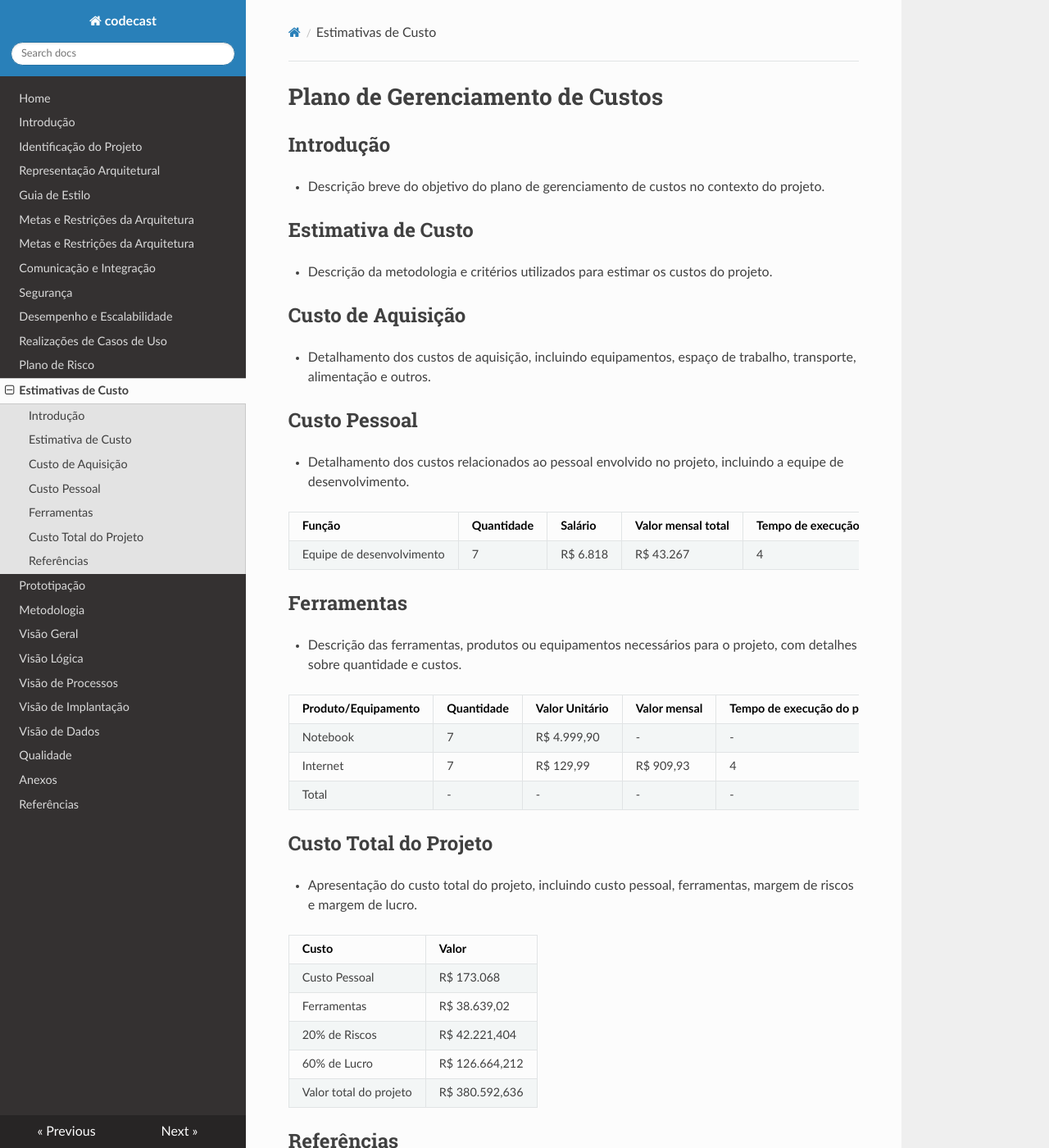
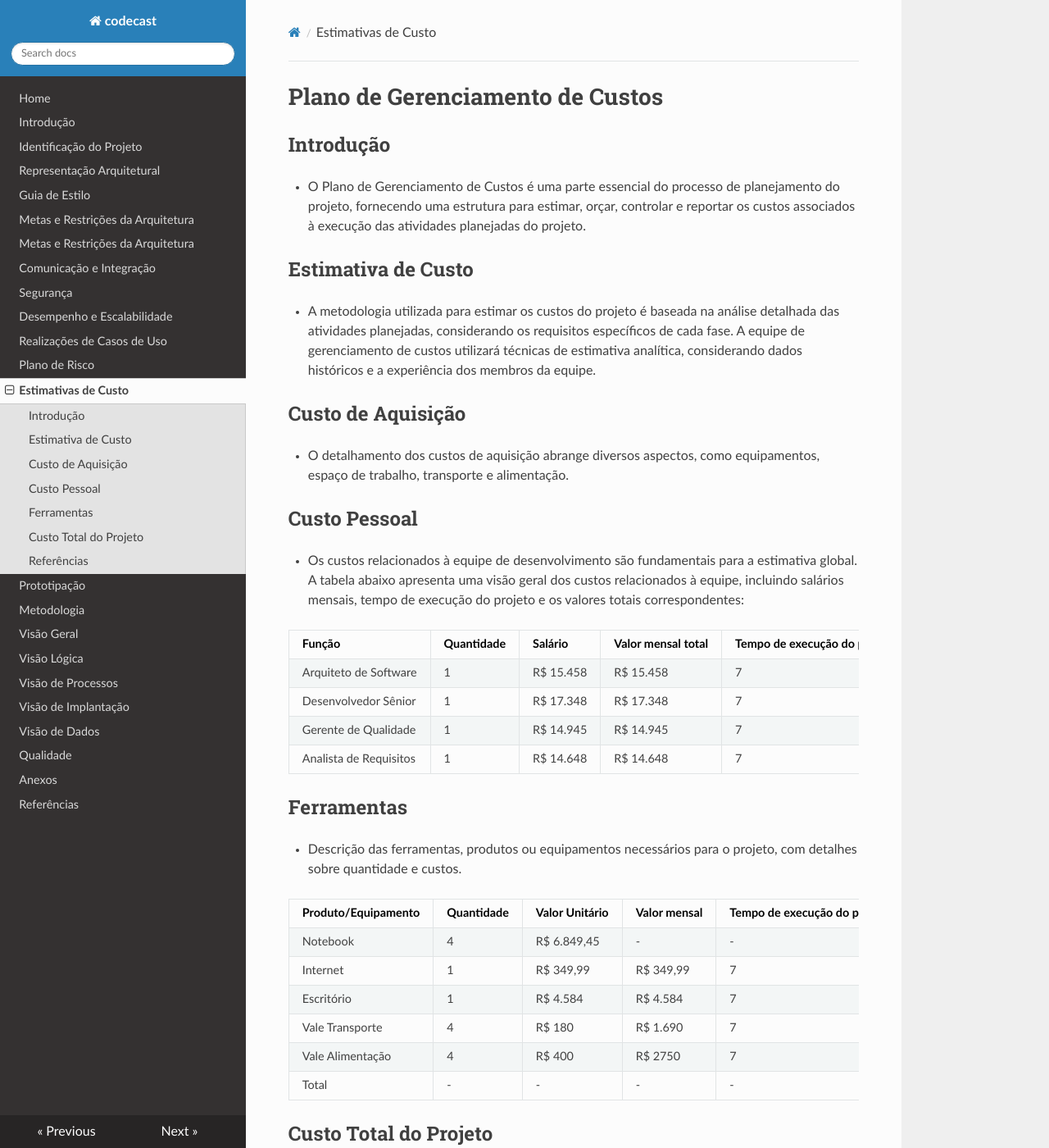
Before and after one commit to Vitor-Silva27/codecast, an MkDocs documentation site: the page built from docs/custo.md, in a window 1280 px wide and 1400 px high. Shown: the whole window at 82% size. Built offline with MkDocs 1.6.1, drawn with Linux system fonts in a browser that asks for light colours; nearby versions of some CDN libraries; some of the changed text lies outside the part shown.

Commit message:
Adicionando custos

```diff
--- a/docs/custo.md
+++ b/docs/custo.md
@@ -1,20 +1,23 @@
 # Plano de Gerenciamento de Custos
 
 ## Introdução
-- Descrição breve do objetivo do plano de gerenciamento de custos no contexto do projeto.
+- O Plano de Gerenciamento de Custos é uma parte essencial do processo de planejamento do projeto, fornecendo uma estrutura para estimar, orçar, controlar e reportar os custos associados à execução das atividades planejadas do projeto.
 
 ## Estimativa de Custo
-- Descrição da metodologia e critérios utilizados para estimar os custos do projeto.
+- A metodologia utilizada para estimar os custos do projeto é baseada na análise detalhada das atividades planejadas, considerando os requisitos específicos de cada fase. A equipe de gerenciamento de custos utilizará técnicas de estimativa analítica, considerando dados históricos e a experiência dos membros da equipe.
 
 ## Custo de Aquisição
-- Detalhamento dos custos de aquisição, incluindo equipamentos, espaço de trabalho, transporte, alimentação e outros.
+- O detalhamento dos custos de aquisição abrange diversos aspectos, como equipamentos, espaço de trabalho, transporte e alimentação.
 
 ## Custo Pessoal
-- Detalhamento dos custos relacionados ao pessoal envolvido no projeto, incluindo a equipe de desenvolvimento.
+- Os custos relacionados à equipe de desenvolvimento são fundamentais para a estimativa global. A tabela abaixo apresenta uma visão geral dos custos relacionados à equipe, incluindo salários mensais, tempo de execução do projeto e os valores totais correspondentes:
 
 | Função                  | Quantidade | Salário     | Valor mensal total | Tempo de execução do projeto | Valor Total   |
 |-------------------------|------------|------------|---------------------|------------------------------|---------------|
-| Equipe de desenvolvimento | 7          | R$ 6.818     | R$ 43.267            | 4                            | R$ 173.068    |
+| Arquiteto de Software | 1          | R$ 15.458     | R$ 15.458            | 7                            | R$ 108.206    |
+| Desenvolvedor Sênior | 1          | R$ 17.348     | R$ 17.348            | 7                            | R$ 121.436    |
+| Gerente de Qualidade | 1          | R$ 14.945     | R$ 14.945            | 7                            | R$ 104.615    |
+| Analista de Requisitos | 1          | R$ 14.648     | R$ 14.648            | 7                            | R$ 102.536    |
 
 
 ## Ferramentas
@@ -22,9 +25,12 @@
 
 | Produto/Equipamento | Quantidade | Valor Unitário | Valor mensal | Tempo de execução do projeto | Valor Total |
 |---------------------|------------|----------------|--------------|-------------------------------|-------------|
-| Notebook            | 7          | R$ 4.999,90    | -            | -                             | R$ 34.999,3 |
-| Internet            | 7          | R$ 129,99      | R$ 909,93    | 4                           | R$ 3.639,72  |
-| Total               | -          | -              | -            | -                           | R$ 38.639,02 |
+| Notebook            | 4          | R$ 6.849,45    | -            | -                             | R$ 27.397,80 |
+| Internet            | 1          | R$ 349,99      | R$ 349,99    | 7                           | R$ 2.449,93  |
+| Escritório | 1 | R$ 4.584 | R$ 4.584 | 7 | R$ 32.088 |
+| Vale Transporte | 4 | R$ 180 | R$ 1.690 | 7 | R$ 5.040 |
+| Vale Alimentação | 4 | R$ 400 | R$ 2750 | 7 | R$ 11.200 |
+| Total               | -          | -              | -            | -                           | R$ 78.175,73 |
 
 
 ## Custo Total do Projeto
@@ -32,12 +38,12 @@
 
 | Custo                       | Valor          |
 |-----------------------------|-----------------|
-| Custo Pessoal              | R$ 173.068      |
-| Ferramentas                | R$ 38.639,02    |
-| 20% de Riscos              | R$ 42.221,404   |
-| 60% de Lucro               | R$ 126.664,212  |
-| Valor total do projeto     | R$ 380.592,636  |
+| Custo Pessoal              | R$ 436.793      |
+| Ferramentas                | R$ 78.175,73    |
+| 20% de Riscos              | R$ 102.993,746   |
+| 60% de Lucro               | R$ 308.981,228  |
+| Valor total do projeto     | R$ 926.943,704  |
 
 
 ## Referências
-- Lista de fontes ou referências utilizadas para embasar as estimativas de custo.
+- Este plano de gerenciamento de custos foi elaborado considerando as melhores práticas de gestão de projetos, com base nas diretrizes do PMBOK (Project Management Body of Knowledge).
```
